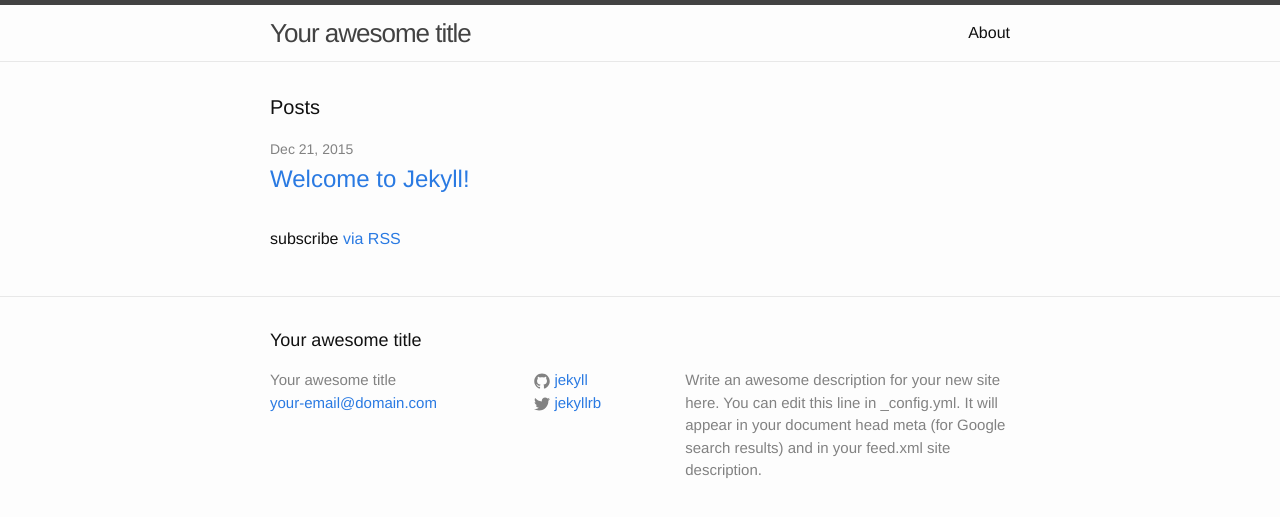
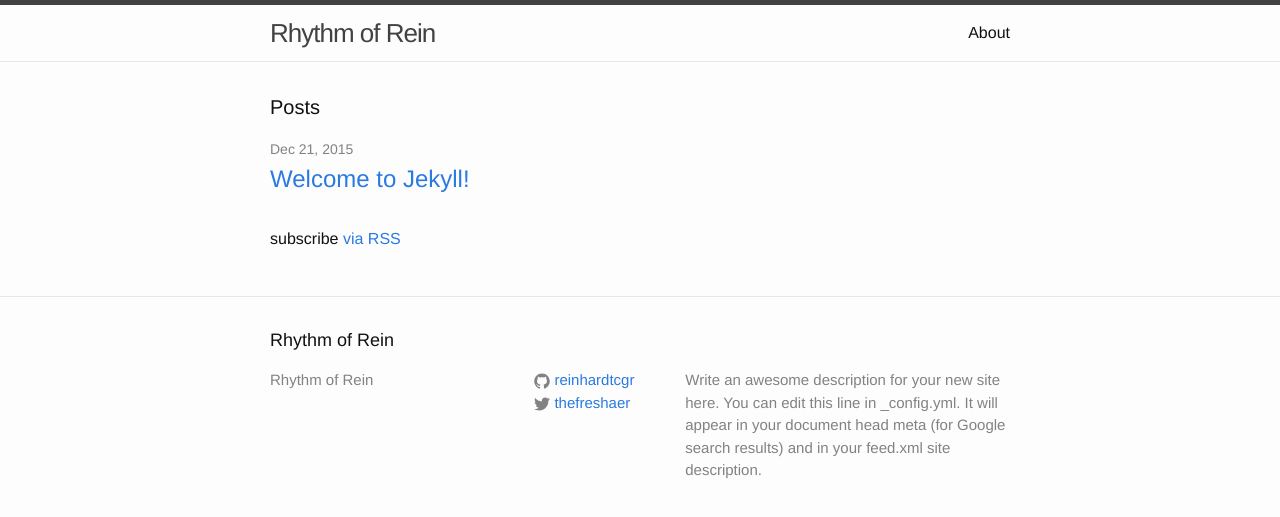
Before and after one commit to reinhardt021/reinhardt021.github.io, a Jekyll site: the page built from index.html, in a window 1280 px wide. Shown: the top 517 px of the page. Built offline with Jekyll 4.4.1, drawn with Linux system fonts in a browser that asks for light colours.

Commit message:
Edited some site specific details

```diff
--- a/_config.yml
+++ b/_config.yml
@@ -6,16 +6,16 @@
 # 'jekyll serve'. If you change this file, please restart the server process.
 
 # Site settings
-title: Your awesome title
-email: your-email@domain.com
+title: Rhythm of Rein
+email: # nothing
 description: > # this means to ignore newlines until "baseurl:"
   Write an awesome description for your new site here. You can edit this
   line in _config.yml. It will appear in your document head meta (for
   Google search results) and in your feed.xml site description.
 baseurl: "" # the subpath of your site, e.g. /blog
-url: "http://yourdomain.com" # the base hostname & protocol for your site
-twitter_username: jekyllrb
-github_username:  jekyll
+url: "http://reinhardtcgr.github.io/" # the base hostname & protocol for your site
+twitter_username: thefreshaer
+github_username:  reinhardtcgr
 
 # Build settings
 markdown: kramdown
```
